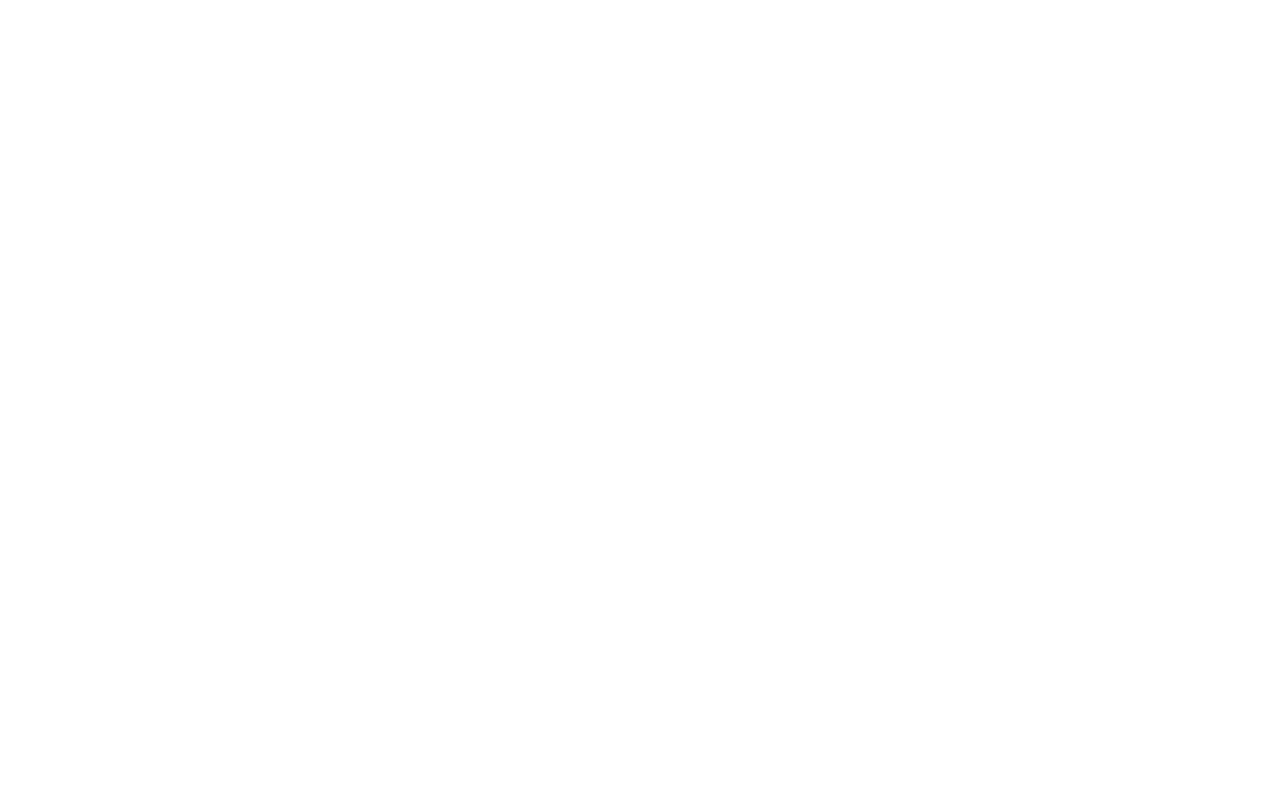
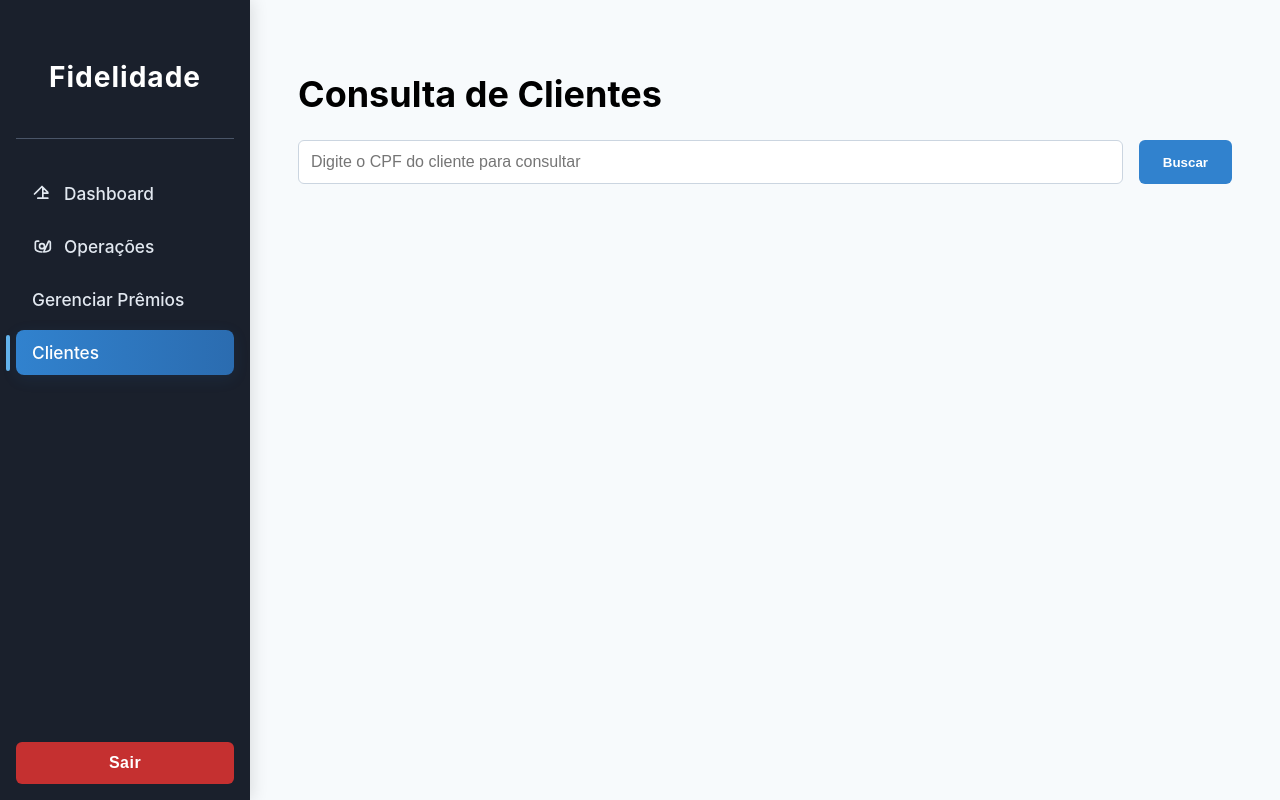
Before and after one commit to Guilherme-LTS/Sistema-de-Fidelidade, a React (Create React App) app in the folder frontend/: page /admin/clientes in a window 1280 px wide. Before the commit this address had no page. Built offline with nearby package versions, Linux system fonts and the light colour scheme; sample sign-in values are in the browser's storage.

Commit message:
Did some changes for UI/UX

```diff
--- a/frontend/src/App.js
+++ b/frontend/src/App.js
@@ -11,6 +11,7 @@ import AdminLayout from './pages/AdminLayout';
 import DashboardPage from './pages/DashboardPage';
 import OperacoesPage from './pages/OperacoesPage';
 import PremiosPage from './pages/PremiosPage';
+import ClientesPage from './pages/ClientesPage';
 
 function App() {
   return (
@@ -26,6 +27,7 @@ function App() {
           <Route path="dashboard" element={<DashboardPage />} />
           <Route path="operacoes" element={<OperacoesPage />} />
           <Route path="premios" element={<PremiosPage />} />
+          <Route path="clientes" element={<ClientesPage />} />
         </Route>
       </Routes>
       <ToastContainer position="top-right" autoClose={5000} theme="light" />
--- a/frontend/src/components/ConsultaSaldo.js
+++ b/frontend/src/components/ConsultaSaldo.js
@@ -14,10 +14,6 @@ function ConsultaSaldo({ onConsulta }) {
   const [cliente, setCliente] = useState(null);
   const [carregando, setCarregando] = useState(false);
 
-  // Novos estados para o extrato
-  const [extrato, setExtrato] = useState([]);
-  const [loadingExtrato, setLoadingExtrato] = useState(false);
-
   const formatarCPF = (valor) => {
     return valor.replace(/\D/g, '').replace(/(\d{3})(\d)/, '$1.$2').replace(/(\d{3})(\d)/, '$1.$2').replace(/(\d{3})(\d{1,2})$/, '$1-$2');
   };
@@ -30,34 +26,25 @@ function ConsultaSaldo({ onConsulta }) {
     event.preventDefault();
     setCarregando(true);
     setCliente(null);
-    setExtrato([]); // Limpa o extrato anterior
     if (onConsulta) onConsulta(null);
 
     const cpfLimpo = cpf.replace(/\D/g, '');
 
     try {
-      // Busca principal dos dados do cliente
-      const resCliente = await fetch(`${process.env.REACT_APP_API_URL}/clientes/${cpfLimpo}`);
-      const dataCliente = await resCliente.json();
-      if (!resCliente.ok) throw new Error(dataCliente.error);
+      const response = await fetch(`${process.env.REACT_APP_API_URL}/clientes/${cpfLimpo}`);
+      const data = await response.json();
 
-      setCliente(dataCliente);
-      if (onConsulta) onConsulta(dataCliente.pontosDisponiveis);
-
-      // Busca secundária do extrato
-      setLoadingExtrato(true);
-      const resExtrato = await fetch(`${process.env.REACT_APP_API_URL}/clientes/${cpfLimpo}/extrato`);
-      const dataExtrato = await resExtrato.json();
-      if (!resExtrato.ok) throw new Error(dataExtrato.error);
-      setExtrato(dataExtrato);
+      if (!response.ok) {
+        throw new Error(data.error);
+      }
+      setCliente(data);
+      if (onConsulta) onConsulta(data.pontosDisponiveis);
 
     } catch (error) {
       setCliente(null);
-      setExtrato([]);
       toast.error(error.message);
     } finally {
       setCarregando(false);
-      setLoadingExtrato(false);
     }
   };
 
@@ -65,7 +52,6 @@ function ConsultaSaldo({ onConsulta }) {
     <div className={styles.formContainer}>
       <h2 className={styles.heading}>Consulte seus Pontos</h2>
       <form onSubmit={handleConsulta}>
-        {/* ... (seu formulário de consulta continua igual) ... */}
         <div className={styles.formGroup}>
           <label htmlFor="cpf-consulta" className={styles.label}>Digite seu CPF</label>
           <input type="text" id="cpf-consulta" className={styles.input} value={cpf} onChange={handleCpfChange} placeholder="000.000.000-00" maxLength="14" required />
@@ -75,33 +61,16 @@ function ConsultaSaldo({ onConsulta }) {
         </button>
       </form>
 
+      {/* A área de resultado agora é mais limpa, sem a tabela de extrato */}
       {cliente && (
         <div className={styles.resultadoContainer}>
-          {/* ... (seu display de pontos continua igual) ... */}
           <p className={styles.welcomeMessage}>Olá, {cliente.nome || 'Cliente'}!</p>
-          <div className={styles.pointsDisplay}><span className={styles.pointsLabel}>Pontos Disponíveis</span><span className={styles.pointsValue}>{cliente.pontosDisponiveis}</span></div>
+          <div className={styles.pointsDisplay}>
+            <span className={styles.pointsLabel}>Pontos Disponíveis</span>
+            <span className={styles.pointsValue}>{cliente.pontosDisponiveis}</span>
+          </div>
           {cliente.pontosPendentes > 0 && <p className={styles.infoMessage}>Você tem <strong>{cliente.pontosPendentes} pontos</strong> a serem liberados em breve.</p>}
           {cliente.proximoVencimento && <p className={styles.warningMessage}>Atenção: Parte dos seus pontos expira em <strong>{formatarData(cliente.proximoVencimento)}</strong>. Aproveite!</p>}
-
-          {/* --- NOVA SEÇÃO DO EXTRATO --- */}
-          <div className={styles.extratoContainer}>
-            <h3 className={styles.extratoTitle}>Seu Extrato</h3>
-            {loadingExtrato ? <p>Carregando extrato...</p> : (
-              <table className={styles.extratoTable}>
-                <tbody>
-                  {extrato.map((item, index) => (
-                    <tr key={index}>
-                      <td>{formatarData(item.data)}</td>
-                      <td>{item.descricao}</td>
-                      <td className={item.tipo === 'credito' ? styles.credito : styles.debito}>
-                        {item.tipo === 'credito' ? `+${item.pontos}` : `-${item.pontos}`}
-                      </td>
-                    </tr>
-                  ))}
-                </tbody>
-              </table>
-            )}
-          </div>
         </div>
       )}
     </div>
--- a/frontend/src/components/Layout.js
+++ b/frontend/src/components/Layout.js
@@ -55,6 +55,12 @@ function Layout() {
           >
             Gerenciar Prêmios
           </NavLink>
+          <NavLink
+            to="/admin/clientes"
+            className={({ isActive }) => isActive ? `${styles.navLink} ${styles.active}` : styles.navLink}
+          >
+            Clientes
+          </NavLink>
         </nav>
         <div className={styles.sidebarFooter}>
           <button onClick={handleLogout} className={styles.logoutButton}>
--- /dev/null
+++ b/frontend/src/pages/ClientesPage.js
@@ -0,0 +1,110 @@
+// frontend/src/pages/ClientesPage.js
+import React, { useState } from 'react';
+import { toast } from 'react-toastify';
+import styles from './ClientesPage.module.css';
+
+const formatarData = (dataISO) => {
+  if (!dataISO) return '';
+  const data = new Date(dataISO);
+  return data.toLocaleDateString('pt-BR', { day: '2-digit', month: '2-digit', year: 'numeric' });
+};
+
+function ClientesPage() {
+  const [cpf, setCpf] = useState('');
+  const [cliente, setCliente] = useState(null);
+  const [extrato, setExtrato] = useState([]);
+  const [carregando, setCarregando] = useState(false);
+
+  const formatarCPF = (valor) => {
+    return valor.replace(/\D/g, '').replace(/(\d{3})(\d)/, '$1.$2').replace(/(\d{3})(\d)/, '$1.$2').replace(/(\d{3})(\d{1,2})$/, '$1-$2');
+  };
+
+  const handleConsulta = async (event) => {
+    event.preventDefault();
+    setCarregando(true);
+    setCliente(null);
+    setExtrato([]);
+    const cpfLimpo = cpf.replace(/\D/g, '');
+    const token = localStorage.getItem('token');
+
+    try {
+      // Usamos Promise.all para fazer as duas buscas em paralelo
+      const [resCliente, resExtrato] = await Promise.all([
+        fetch(`${process.env.REACT_APP_API_URL}/clientes/${cpfLimpo}`, { headers: { 'Authorization': `Bearer ${token}` } }),
+        fetch(`${process.env.REACT_APP_API_URL}/clientes/${cpfLimpo}/extrato`, { headers: { 'Authorization': `Bearer ${token}` } })
+      ]);
+
+      const dataCliente = await resCliente.json();
+      if (!resCliente.ok) throw new Error(dataCliente.error);
+      setCliente(dataCliente);
+
+      const dataExtrato = await resExtrato.json();
+      if (!resExtrato.ok) throw new Error(dataExtrato.error);
+      setExtrato(dataExtrato);
+
+    } catch (error) {
+      toast.error(error.message);
+    } finally {
+      setCarregando(false);
+    }
+  };
+
+  return (
+    <div className={styles.container}>
+      <h1>Consulta de Clientes</h1>
+      <form onSubmit={handleConsulta} className={styles.searchForm}>
+        <input
+          type="text"
+          value={cpf}
+          onChange={(e) => setCpf(formatarCPF(e.target.value))}
+          placeholder="Digite o CPF do cliente para consultar"
+          maxLength="14"
+          required
+        />
+        <button type="submit" disabled={carregando}>
+          {carregando ? 'Buscando...' : 'Buscar'}
+        </button>
+      </form>
+
+      {cliente && (
+        <div className={styles.resultsContainer}>
+          <h2>Resultados para: {cliente.nome || `CPF ${formatarCPF(cliente.cpf)}`}</h2>
+          <div className={styles.summaryGrid}>
+            <div className={styles.summaryCard}>
+              <h4>Pontos Disponíveis</h4>
+              <p>{cliente.pontosDisponiveis}</p>
+            </div>
+            <div className={styles.summaryCard}>
+              <h4>Pontos Pendentes</h4>
+              <p>{cliente.pontosPendentes}</p>
+            </div>
+          </div>
+
+          <h3>Extrato Completo</h3>
+          <table className={styles.extratoTable}>
+            <thead>
+              <tr>
+                <th>Data</th>
+                <th>Descrição</th>
+                <th>Pontos</th>
+              </tr>
+            </thead>
+            <tbody>
+              {extrato.map((item, index) => (
+                <tr key={index}>
+                  <td>{formatarData(item.data)}</td>
+                  <td>{item.descricao}</td>
+                  <td className={item.tipo === 'credito' ? styles.credito : styles.debito}>
+                    {item.tipo === 'credito' ? `+${item.pontos}` : `-${item.pontos}`}
+                  </td>
+                </tr>
+              ))}
+            </tbody>
+          </table>
+        </div>
+      )}
+    </div>
+  );
+}
+
+export default ClientesPage;
--- /dev/null
+++ b/frontend/src/pages/ClientesPage.module.css
@@ -0,0 +1,107 @@
+/* frontend/src/pages/ClientesPage.module.css */
+.container {
+  padding: 1rem;
+}
+
+.container h1 {
+  font-size: 2.25rem;
+  font-weight: bold;
+  margin-bottom: 1.5rem;
+}
+
+.searchForm {
+  display: flex;
+  gap: 1rem;
+  margin-bottom: 2rem;
+}
+
+.searchForm input {
+  flex-grow: 1;
+  padding: 0.75rem;
+  border: 1px solid #cbd5e0;
+  border-radius: 6px;
+  font-size: 1rem;
+}
+
+.searchForm button {
+  background-color: #3182ce;
+  color: white;
+  padding: 0.75rem 1.5rem;
+  border: none;
+  border-radius: 6px;
+  font-weight: bold;
+  cursor: pointer;
+}
+
+.resultsContainer {
+  margin-top: 2rem;
+}
+
+.resultsContainer h2 {
+  font-size: 1.5rem;
+  font-weight: 600;
+  margin-bottom: 1rem;
+}
+
+.summaryGrid {
+  display: grid;
+  grid-template-columns: repeat(auto-fit, minmax(200px, 1fr));
+  gap: 1rem;
+  margin-bottom: 2rem;
+}
+
+.summaryCard {
+  background-color: white;
+  padding: 1.5rem;
+  border-radius: 8px;
+  text-align: center;
+  box-shadow: 0 1px 3px rgba(0,0,0,0.1);
+}
+
+.summaryCard h4 {
+  font-size: 1rem;
+  color: #718096;
+  margin-bottom: 0.5rem;
+}
+
+.summaryCard p {
+  font-size: 2rem;
+  font-weight: bold;
+}
+
+.resultsContainer h3 {
+  font-size: 1.25rem;
+  font-weight: 600;
+  margin-bottom: 1rem;
+  border-top: 1px solid #e2e8f0;
+  padding-top: 1.5rem;
+}
+
+.extratoTable {
+  width: 100%;
+  border-collapse: collapse;
+  background-color: white;
+  box-shadow: 0 1px 3px rgba(0,0,0,0.1);
+  border-radius: 8px;
+  overflow: hidden;
+}
+
+.extratoTable th, .extratoTable td {
+  padding: 1rem;
+  text-align: left;
+  border-bottom: 1px solid #e2e8f0;
+}
+
+.extratoTable th {
+  background-color: #f7fafc;
+}
+
+.credito {
+  color: #38a169;
+  font-weight: bold;
+}
+
+.debito {
+  color: #e53e3e;
+  font-weight: bold;
+}
```
